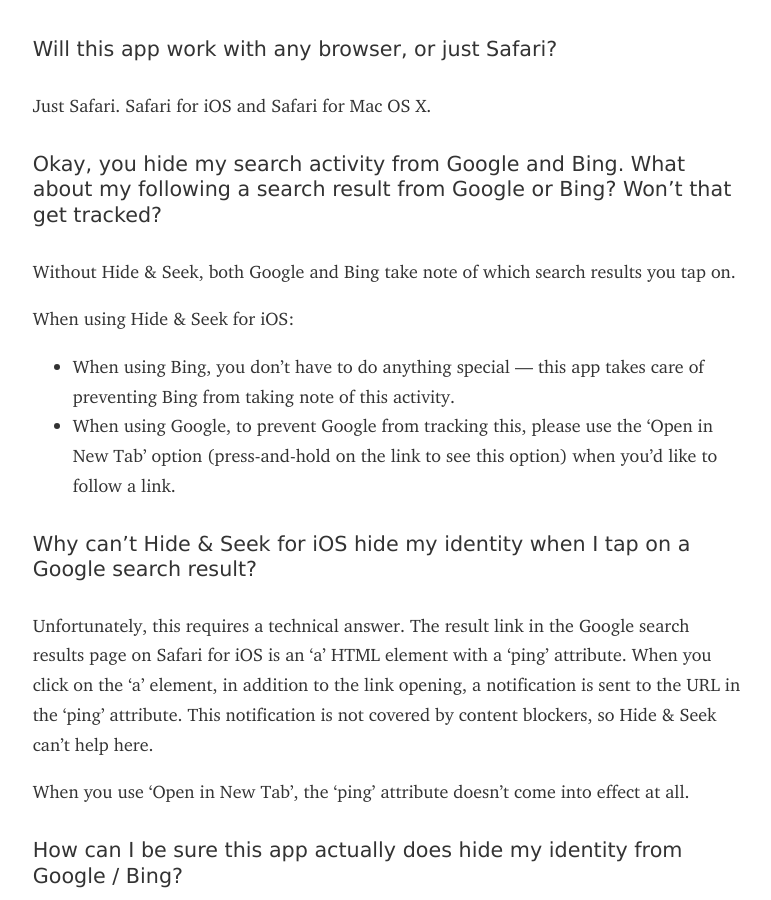
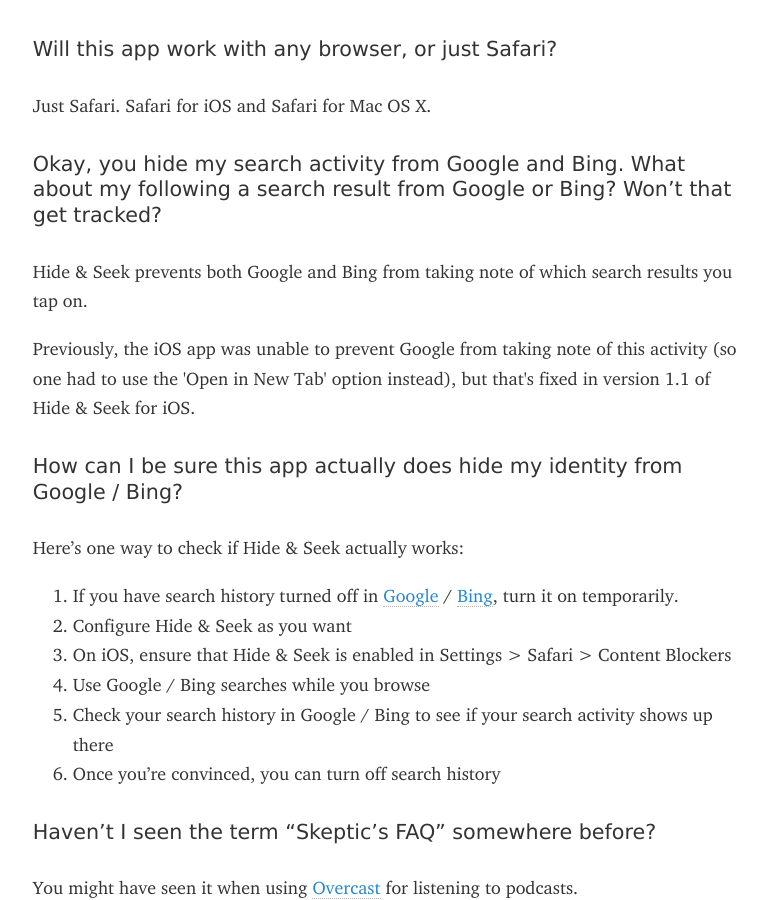
Before and after one commit to roop/roop.github.io, a Jekyll site: the page built from hideandseek/faq.md, in a window 1280 px wide and 900 px high, scrolled down 1383 px. Shown: the whole window, without its empty margins (253-1024 px from the left). Built offline with Jekyll 4.4.1, drawn with Linux system fonts in a browser that asks for light colours; some web fonts are replaced.

Commit message:
H&S: Update Skeptic's FAQ

```diff
--- a/hideandseek/faq.md
+++ b/hideandseek/faq.md
@@ -55,28 +55,13 @@
 <h4>Okay, you hide my search activity from Google and Bing. What about my
 following a search result from Google or Bing? Won&rsquo;t that get tracked?</h4>
 
-<p>Without Hide &amp; Seek, both Google and Bing take note of which
+<p>Hide &amp; Seek prevents both Google and Bing from taking note of which
 search results you tap on.</p>
 
-<p>When using Hide &amp; Seek for iOS:</p>
-
-<ul>
-   <li>When using Bing, you don&rsquo;t have to do anything special &mdash; this app takes
-   care of preventing Bing from taking note of this activity.</li>
-   <li>When using Google, to prevent Google from tracking this, please use the &lsquo;Open
-   in New Tab&rsquo; option (press-and-hold on the link to see this option) when you&rsquo;d
-   like to follow a link.</li>
-</ul>
-
-<h4>Why can&rsquo;t Hide &amp; Seek for iOS hide my identity when I tap on a Google search result?</h4>
-
-<p>Unfortunately, this requires a technical answer. The result link in the
-Google search results page on Safari for iOS is an &lsquo;a&rsquo; HTML element with a &lsquo;ping&rsquo; attribute. When you
-click on the &lsquo;a&rsquo; element, in addition to the link opening, a notification is sent to the
-URL in the &lsquo;ping&rsquo; attribute. This notification is not covered by content blockers, so
-Hide &amp; Seek can&rsquo;t help here.</p>
-
-<p>When you use &lsquo;Open in New Tab&rsquo;, the &lsquo;ping&rsquo; attribute doesn&rsquo;t come into effect at all.</p>
+<p>Previously, the iOS app was unable to prevent Google from taking note
+of this activity (so one had to use the 'Open in New Tab' option
+instead), but that's fixed in version 1.1 of Hide &amp; Seek for
+iOS.</p>
 
 <h4>How can I be sure this app actually does hide my identity from Google / Bing?</h4>
 
```
